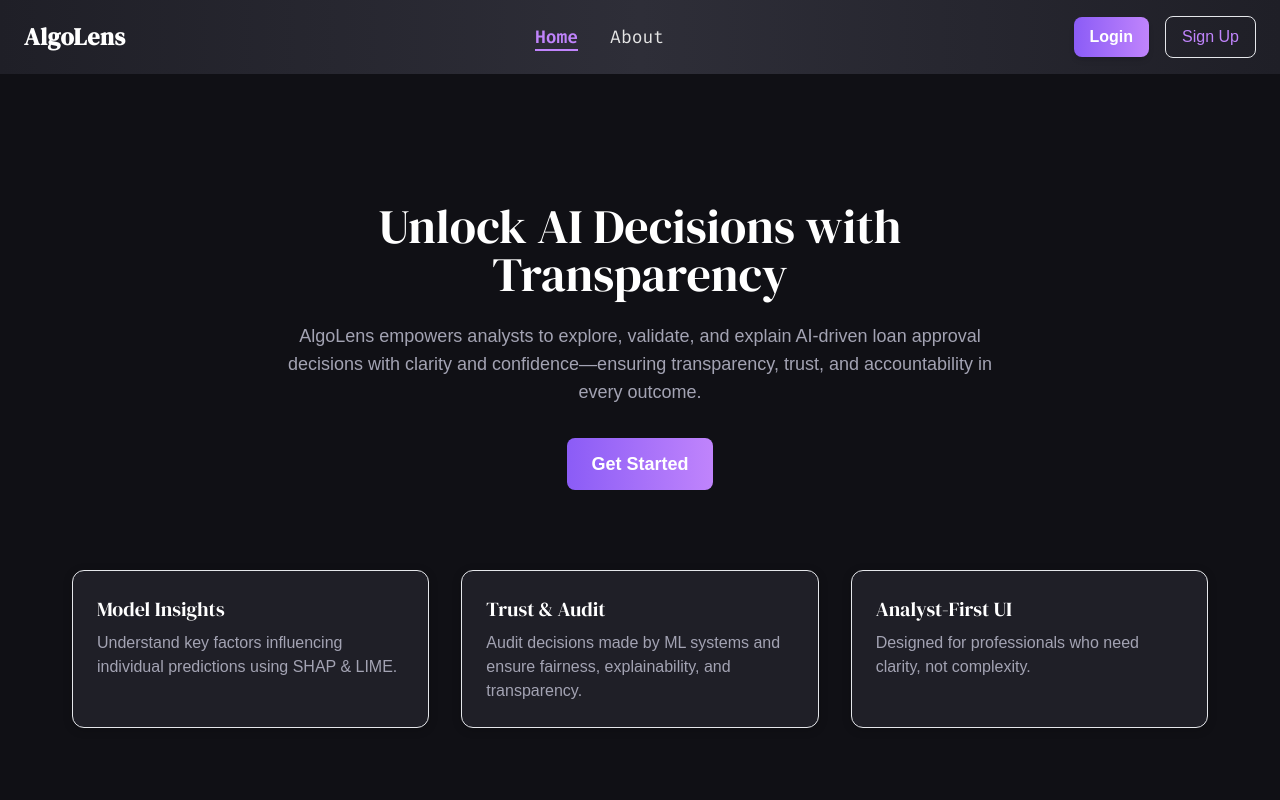
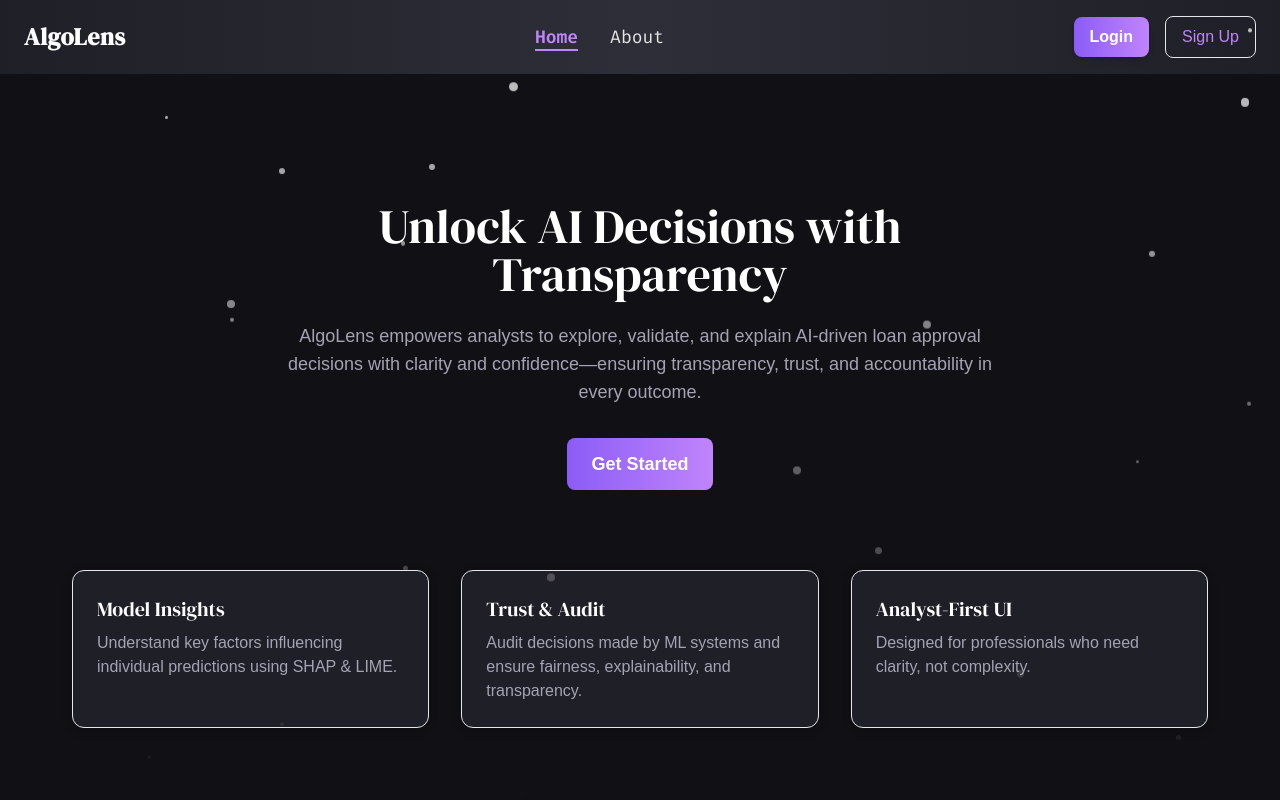
Before and after one commit to Moulya-Hegde/ExplainableAI, a React (Vite) app: page / in a window 1280 px wide. Shown: the top 800 px of the page. Built offline with nearby package versions, Linux system fonts and the light colour scheme; no server answers.

Commit message:
end of hack state

```diff
--- /dev/null
+++ b/src/components/FallingStars.jsx
@@ -0,0 +1,90 @@
+import React, { useEffect, useState } from 'react';
+
+export default function FallingStars() {
+  const [stars, setStars] = useState([]);
+
+  useEffect(() => {
+    const interval = setInterval(() => {
+      const id = Date.now();
+      const newStar = {
+        id,
+        left: Math.random() * window.innerWidth,
+        size: Math.random() * 6 + 3, // Random size between 3px and 9px
+        duration: Math.random() * 3 + 2,
+        color: '#FFFFFF', // Default color
+      };
+
+      setStars((prev) => [...prev, newStar]);
+
+      // Remove the star after it "falls"
+      setTimeout(() => {
+        setStars((prev) => prev.filter((star) => star.id !== id));
+      }, newStar.duration * 1000);
+    }, 150); // Controls how many stars per second
+
+    return () => clearInterval(interval);
+  }, []);
+
+  const handleStarHover = (id) => {
+    setStars((prevStars) =>
+      prevStars.map((star) =>
+        star.id === id
+          ? { ...star, color: '#FFD700', size: star.size + 2 } // Change color and increase size on hover
+          : star
+      )
+    );
+  };
+
+  const handleStarClick = (id) => {
+    // Trigger a sparkle effect or add a special class on click
+    setStars((prevStars) =>
+      prevStars.map((star) =>
+        star.id === id
+          ? { ...star, color: '#FF6347', size: star.size * 1.5 } // Change color and increase size on click
+          : star
+      )
+    );
+
+    // Reset size and color after a short delay (simulating the effect)
+    setTimeout(() => {
+      setStars((prevStars) =>
+        prevStars.map((star) =>
+          star.id === id
+            ? { ...star, color: '#FFFFFF', size: star.size / 1.5 }
+            : star
+        )
+      );
+    }, 500);
+  };
+
+  return (
+    <div className="fixed inset-0 overflow-hidden z-100 pointer-events-none">
+      {stars.map((star) => (
+        <div
+          key={star.id}
+          className="absolute rounded-full opacity-80 shadow-lg"
+          style={{
+            top: 0,
+            left: star.left,
+            width: `${star.size}px`,
+            height: `${star.size}px`,
+            backgroundColor: star.color, // Apply dynamic color
+            animation: `fall ${star.duration}s linear forwards`,
+          }}
+          onMouseEnter={() => handleStarHover(star.id)} // On hover, change color and size
+          onClick={() => handleStarClick(star.id)} // On click, trigger sparkle effect
+        />
+      ))}
+
+      {/* Falling animation */}
+      <style jsx="true">{`
+        @keyframes fall {
+          to {
+            transform: translateY(100vh);
+            opacity: 0;
+          }
+        }
+      `}</style>
+    </div>
+  );
+}
--- /dev/null
+++ b/src/components/RecentApplications.jsx
@@ -0,0 +1,48 @@
+import React, { useState, useEffect } from 'react';
+import axios from 'axios';
+
+export default function RecentApplications() {
+  const [recentApps, setRecentApps] = useState([]);
+
+  // Fetch recent applications data
+  useEffect(() => {
+    // Replace with your actual API URL
+    axios.get('http://localhost:5000/getuserdata')
+      .then((res) => {
+        setRecentApps(res.data); // Assuming the response is an array
+      })
+      .catch((error) => {
+        console.error('Failed to fetch recent applications:', error);
+      });
+  }, []);
+
+  return (
+    <div className="bg-night-card p-6 rounded-xl border border-night-border shadow-card">
+      <h2 className="text-xl font-serif text-night-heading mb-4">Recent Applications</h2>
+      <div className="overflow-x-auto">
+        <table className="w-full text-sm text-left text-night-text">
+          <thead className="text-xs text-night-muted uppercase border-b border-night-border">
+            <tr>
+              <th className="py-2">Name</th>
+              <th className="py-2">Status</th>
+              <th className="py-2">Credit Score</th>
+              <th className="py-2">Risk</th>
+            </tr>
+          </thead>
+          <tbody>
+            {recentApps.map((app) => (
+              <tr key={app._id} className="border-b border-night-border hover:bg-night-surface">
+                <td className="py-2">{app.name}</td>
+                <td className={`py-2 ${app.Status === 'Loan Approved' ? 'text-green-400' : 'text-red-400'}`}>
+                  {app.Status}
+                </td>
+                <td className="py-2">{app.credit_score}</td>
+                <td className="py-2">{app.Risk}</td>
+              </tr>
+            ))}
+          </tbody>
+        </table>
+      </div>
+    </div>
+  );
+}
--- a/src/pages/CheckApproval.jsx
+++ b/src/pages/CheckApproval.jsx
@@ -70,6 +70,7 @@ export default function CheckApprovalForm() {
     setLoading(true);
     try {
       const payload = {
+        name: formData.name,
         age: Number(formData.age),
         gender: Number(formData.gender),
         edu: Number(formData.edu),
--- a/src/pages/Dashboard.jsx
+++ b/src/pages/Dashboard.jsx
@@ -1,17 +1,16 @@
-import React, { useState } from 'react';
+import React, { useState, useEffect } from 'react';
 import { motion } from 'framer-motion';
 import {
   PieChart, Pie, Cell, ResponsiveContainer,
-  BarChart, Bar, XAxis, YAxis, Tooltip
+  BarChart, Bar, XAxis, YAxis, Tooltip, Legend
 } from 'recharts';
 import { Link } from 'react-router-dom';
 import Navbar from '../components/Navbar';
+import axios from 'axios';
+import RecentApplications from '../components/RecentApplications';
 
-const approvalData = [
-  { name: 'Approved', value: 70 },
-  { name: 'Rejected', value: 30 },
-];
 const COLORS = ['#8b5cf6', '#f87171'];
+
 
 const monthlyData = [
   { month: 'Nov', apps: 140 },
@@ -30,6 +29,21 @@ const recentApps = [
 
 export default function Dashboard() {
   const [selectedTab, setSelectedTab] = useState('approval');
+  const [stats, setStats] = useState(null);
+
+  useEffect(() => {
+    axios.get('http://localhost:5000/getstats') // Change to your backend URL
+      .then((res) => {
+        const data = Array.isArray(res.data) ? res.data[0] : res.data; // Handle array or object
+        setStats(data);
+      })
+      .catch((error) => {
+        console.error('Failed to fetch stats:', error);
+      });
+  }, []);
+
+
+
 
   return (
     <>
@@ -57,7 +71,6 @@ export default function Dashboard() {
             </div>
           </div>
 
-
           {/* Layout: Grid */}
           <div className="grid grid-cols-1 xl:grid-cols-2 gap-8">
             {/* Left Column */}
@@ -71,7 +84,10 @@ export default function Dashboard() {
                 <ResponsiveContainer width="100%" height={250}>
   <PieChart>
     <Pie
-        data={approvalData}
+      data={[
+        { name: 'Approved', value: stats?.approved || 0 },  // Dynamic data
+        { name: 'Rejected', value: stats?.rejected || 0 },  // Dynamic data
+      ]}
       cx="50%"
       cy="50%"
       innerRadius={60}
@@ -81,7 +97,9 @@ export default function Dashboard() {
       labelLine={false}
       label={({ name, percent }) => `${name}: ${(percent * 100).toFixed(0)}%`}
     >
-        {approvalData.map((entry, index) => (
+      {/* Corrected: using the inline data directly */}
+      {[{ name: 'Approved', value: stats?.approved || 0 }, { name: 'Rejected', value: stats?.rejected || 0 }]
+        .map((entry, index) => (
           <Cell key={`cell-${index}`} fill={COLORS[index % COLORS.length]} />
         ))}
     </Pie>
@@ -91,70 +109,53 @@ export default function Dashboard() {
     />
   </PieChart>
 </ResponsiveContainer>
+
               </div>
 
-
-            {/* Bar Chart */}
-            <div className="bg-night-card p-6 rounded-xl border border-night-border shadow-card">
-              <h2 className="text-xl font-serif text-night-heading mb-4">Monthly Applications</h2>
-              <ResponsiveContainer width="100%" height={250}>
-                <BarChart data={monthlyData}>
-                  <XAxis dataKey="month" stroke="#a78bfa" />
-                  <YAxis stroke="#a78bfa" />
-                  <Tooltip />
-                  <Bar dataKey="apps" fill="#a78bfa" radius={[6, 6, 0, 0]} />
-                </BarChart>
-              </ResponsiveContainer>
-            </div>
               </div>
 
             {/* Right Column: Metrics */}
             <div className="flex flex-col gap-8">
               <div className="grid grid-cols-2 gap-4">
-              {[
-                { label: 'Total Applications', value: '2,450' },
-                { label: 'Approved', value: '1,715' },
-                { label: 'Rejected', value: '735' },
-                { label: 'Avg Credit Score', value: '678' },
-                { label: 'Avg Interest Rate', value: '4.7%' },
-                { label: 'Default Rate', value: '2.3%' },
+                {!stats ? (
+                  // Show loading skeletons
+                  [...Array(6)].map((_, idx) => (
+                    <div
+                      key={idx}
+                      className="bg-night-surface p-5 rounded-lg border border-night-border shadow-soft animate-pulse"
+                    >
+                      <div className="h-4 bg-night-muted rounded w-3/4 mb-2" />
+                      <div className="h-6 bg-night-muted rounded w-1/2" />
+                    </div>
+                  ))
+                ) : (
+                  [
+                    { label: 'Total Applications', value: stats.total },
+                    { label: 'Approved', value: stats.approved },
+                    { label: 'Rejected', value: stats.rejected },
+                    { label: 'Avg Credit Score', value: stats.averagecredit },
+                    { label: 'Avg Interest Rate', value: `${stats.averageinterest}%` },
+                    { label: 'Default Rate', value: `${stats.default}%` },
                   ].map((metric, idx) => (
                     <div
                       key={idx}
                       className="bg-night-surface p-5 rounded-lg border border-night-border shadow-soft hover:shadow-card transition"
                     >
                       <p className="text-sm text-night-muted">{metric.label}</p>
-                  <p className="text-xl font-semibold text-night-heading">{metric.value}</p>
+                      <motion.p
+                        className="text-xl font-semibold text-night-heading"
+                        initial={{ opacity: 0, y: 10 }}
+                        animate={{ opacity: 1, y: 0 }}
+                        transition={{ duration: 0.6, delay: idx * 0.1 }}
+                      >
+                        {metric.value}
+                      </motion.p>
                     </div>
-              ))}
+                  ))
+                )}
               </div>
 
-            {/* Recent Table */}
-            <div className="bg-night-card p-6 rounded-xl border border-night-border shadow-card">
-              <h2 className="text-xl font-serif text-night-heading mb-4">Recent Applications</h2>
-              <div className="overflow-x-auto">
-                <table className="w-full text-sm text-left text-night-text">
-                  <thead className="text-xs text-night-muted uppercase border-b border-night-border">
-                    <tr>
-                      <th className="py-2">Name</th>
-                      <th className="py-2">Status</th>
-                      <th className="py-2">Credit Score</th>
-                      <th className="py-2">Risk</th>
-                    </tr>
-                  </thead>
-                  <tbody>
-                    {recentApps.map((app, idx) => (
-                      <tr key={idx} className="border-b border-night-border hover:bg-night-surface">
-                        <td className="py-2">{app.name}</td>
-                        <td className={`py-2 ${app.status === 'Approved' ? 'text-green-400' : 'text-red-400'}`}>{app.status}</td>
-                        <td className="py-2">{app.score}</td>
-                        <td className="py-2">{app.risk}</td>
-                      </tr>
-                    ))}
-                  </tbody>
-                </table>
-              </div>
-            </div>
+              <RecentApplications />
             </div>
           </div>
         </motion.div>
--- a/src/pages/Home.jsx
+++ b/src/pages/Home.jsx
@@ -2,11 +2,12 @@ import React from 'react';
 import Navbar from '../components/Navbar';
 import { Link } from 'react-router-dom';
 import { motion } from 'framer-motion';
-
+import FallingStars from '../components/FallingStars';
 const Home = () => {
   return (
     <>
       <Navbar />
+      <FallingStars />
       <main className="min-h-screen bg-night-bg text-night-text px-4 pt-32 pb-16 flex flex-col items-center">
         {/* Hero Section */}
         <motion.section
```
Also changed, not shown: 1 other file (tests, documents, lock files or other folders). Lines whose indentation alone changed are shown as unchanged.
